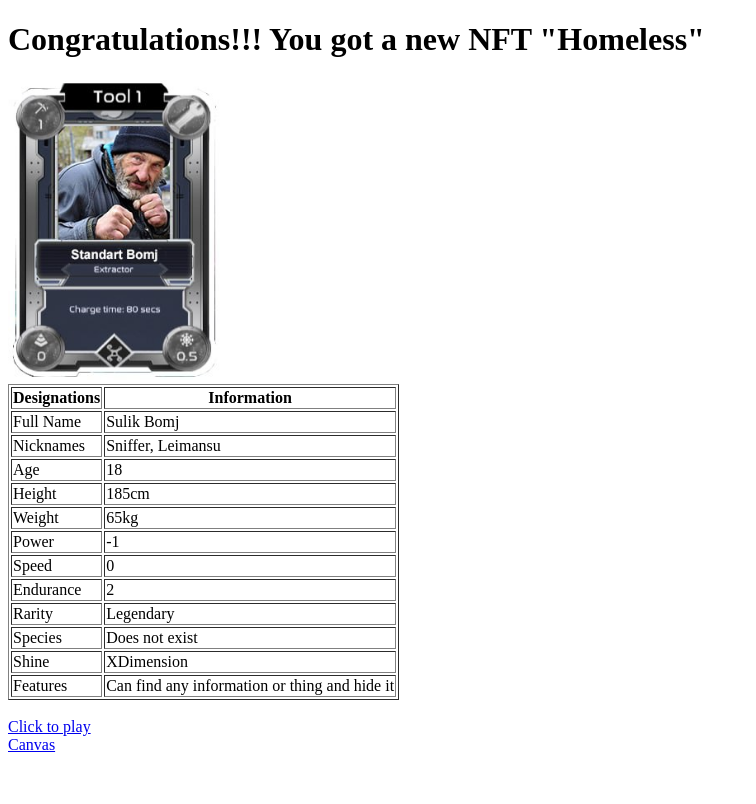
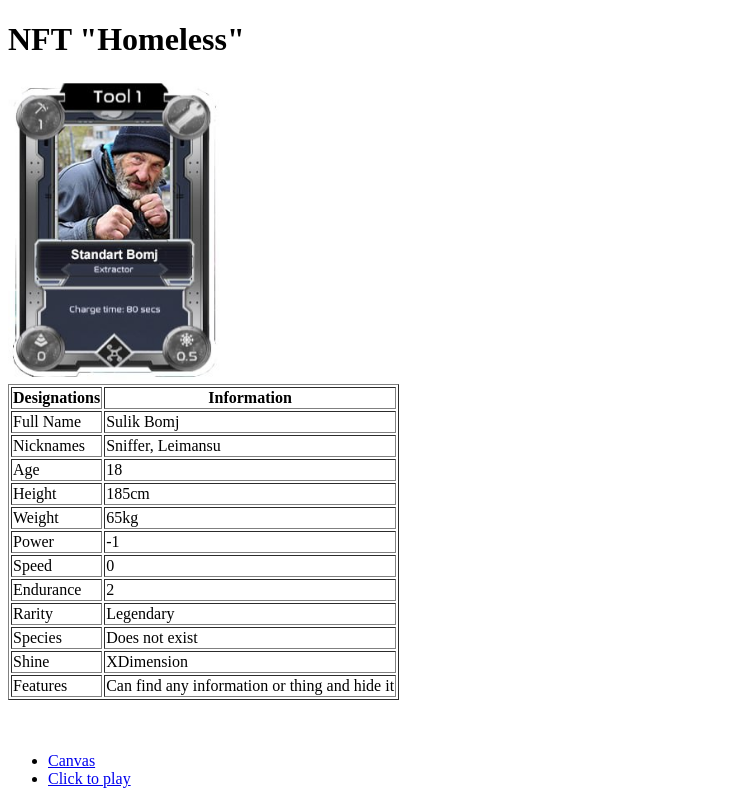
Before and after one commit to qadrqul/portfolio, a plain HTML site: page index.html in a window 1280 px wide. Shown: the whole page, without its empty margins (0-756 px from the left). Drawn offline with Linux system fonts and the light colour scheme.

Commit message:
Update index.html

```diff
--- a/index.html
+++ b/index.html
@@ -6,7 +6,7 @@
     <link rel="icon" href="img2.png">
 </head>
 <body>
-<h1>Congratulations!!!   You got a new NFT "Homeless"</h1>
+<h1>NFT "Homeless"</h1>
 <div class="">
     <a href="img1.png"><img src="img1.png" height="300"></a>
 </div>
@@ -73,8 +73,10 @@
     </tfoot>
 </table>
 <br>
-<a href="https://www.youtube.com/watch?v=dQw4w9WgXcQ">Click to play</a>
 <br>
-<a href="https://kadyrcanvas.herokuapp.com/">Canvas</a>
+<ul>
+  <li><a href="https://kadyrcanvas.herokuapp.com/">Canvas</a></li>
+  <li><a href="https://www.youtube.com/watch?v=dQw4w9WgXcQ">Click to play</a></li>
+</ul>
 </body>
 </html>
```
